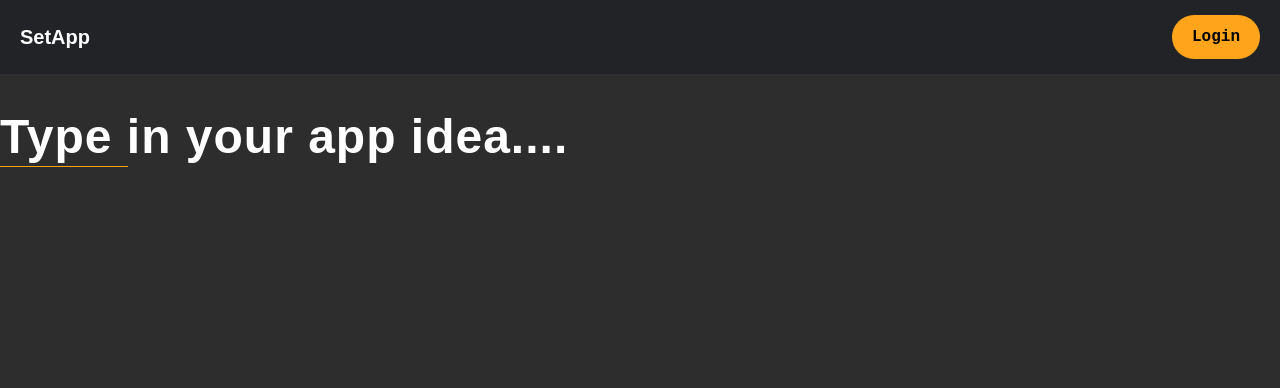
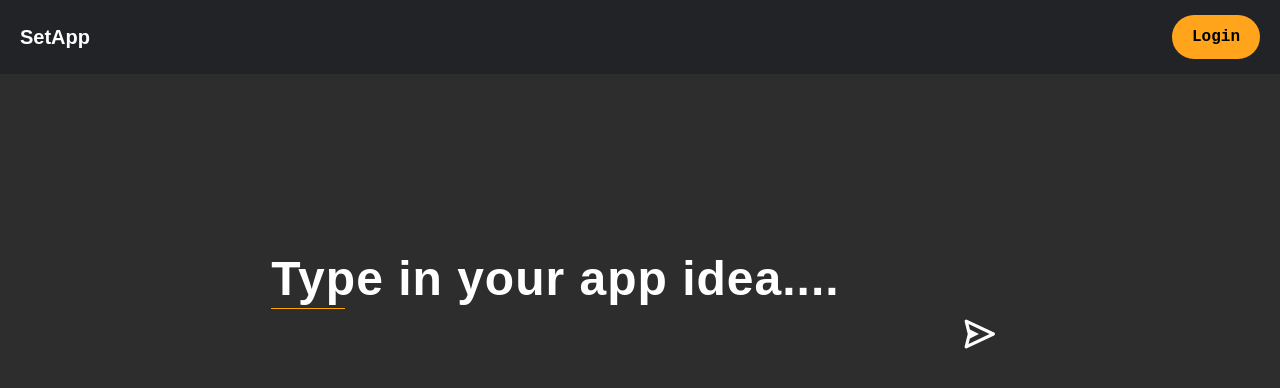
Before and after one commit to blauprint/setapp, a Next.js app: page /idea in a window 1280 px wide. Shown: the top 388 px of the page. Built offline with nearby package versions, Linux system fonts and the light colour scheme; no server answers.

Commit message:
feat(idea input): add css for idea input and submit btn

```diff
--- a/src/components/IdeaInputForm.tsx
+++ b/src/components/IdeaInputForm.tsx
@@ -1,5 +1,6 @@
-import { useState, useRef, ChangeEvent } from "react";
+import { useRef, ChangeEvent } from "react";
 import styles from "@/styles/IdeaInputForm.module.css";
+import { BiSend } from 'react-icons/bi'
 
 export default function IdeaInputForm() {
   const textAreaRef = useRef<HTMLTextAreaElement>(null);
@@ -13,8 +14,8 @@ export default function IdeaInputForm() {
   };
 
   return (
-    <form>
-      <div className={styles.inputGroup}>
+    <div className={styles.inputContainer}>
+      <form className={styles.form}>
         <textarea
           className={styles.ideaTextArea}
           ref={textAreaRef}
@@ -28,7 +29,8 @@ export default function IdeaInputForm() {
         <label className={styles.ideaLabel} htmlFor="name">
           <span className={styles.ideaSpan}>Type in your app idea....</span>
         </label>
-      </div>
-    </form>
+        <button type="submit" className={styles.sendBtn}><BiSend /></button>
+      </form>
+    </div>
   );
 }
--- a/src/styles/IdeaInputForm.module.css
+++ b/src/styles/IdeaInputForm.module.css
@@ -1,6 +1,20 @@
+.inputContainer {
+  display: flex;
+  margin: 2%;
+  margin-top: 15%;
+  justify-content: center;
+  align-items: center;
+}
+
+.form {
+  display: flex;
+  flex-direction: column;
+  width: 60%;
+}
+
 .ideaTextArea {
   display: block;
-  width: 60%;
+  width: 100%;
   font-size: 25px;
   border: none;
   color: white;
@@ -12,7 +26,7 @@
   resize: none;
 }
 
-textarea.ideaTextArea + label.ideaLabel {
+textarea.ideaTextArea+label.ideaLabel {
   display: block;
   position: relative;
   white-space: nowrap;
@@ -26,8 +40,8 @@ textarea.ideaTextArea + label.ideaLabel {
   letter-spacing: 1px;
 }
 
-textarea.ideaTextArea:focus + label.ideaLabel,
-textarea.ideaTextArea:focus + label.ideaLabel {
+textarea.ideaTextArea:focus+label.ideaLabel,
+textarea.ideaTextArea:focus+label.ideaLabel {
   width: 60%;
 }
 
@@ -36,8 +50,8 @@ textarea.ideaTextArea:focus {
   margin-top: 35px;
 }
 
-textarea.ideaTextArea:focus + label.ideaLabel > span.ideaSpan,
-textarea.ideaTextArea:valid + label.ideaLabel > span.ideaSpan {
+textarea.ideaTextArea:focus+label.ideaLabel>span.ideaSpan,
+textarea.ideaTextArea:valid+label.ideaLabel>span.ideaSpan {
   top: 10px;
   font-size: 22px;
   color: white;
@@ -58,3 +72,15 @@ span.ideaSpan {
   z-index: -1;
   transition: top 0.2s ease, font-size 0.2s ease, color 0.2s ease;
 }
+
+.sendBtn {
+  flex-grow: 1;
+  align-self: end;
+  margin-right: 0;
+  font-size: 48px;
+  background-color: transparent;
+  border: none;
+  color: white;
+  scale: 0.8;
+  transition: all 0.2s ease-in-out;
+}
--- a/src/styles/globals.css
+++ b/src/styles/globals.css
@@ -35,9 +35,14 @@ font-family: 'Ubuntu', sans-serif;
   margin: 0;
 }
 
+html {
+  height: 100%;
+}
+
 body {
   line-height: 1.5;
   -webkit-font-smoothing: antialiased;
+  height: 100%;
 }
 
 img,
```
